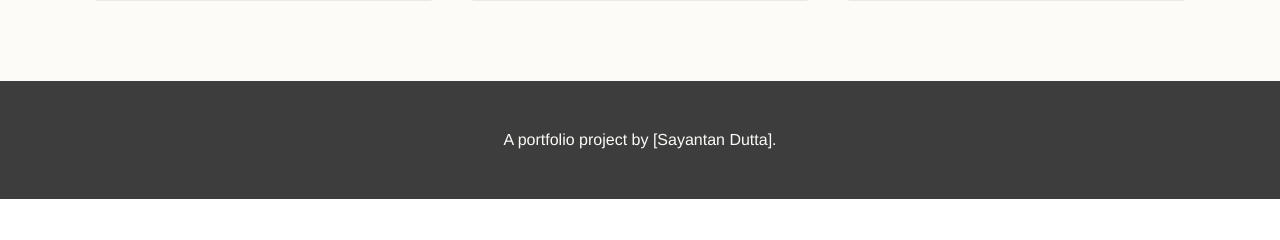
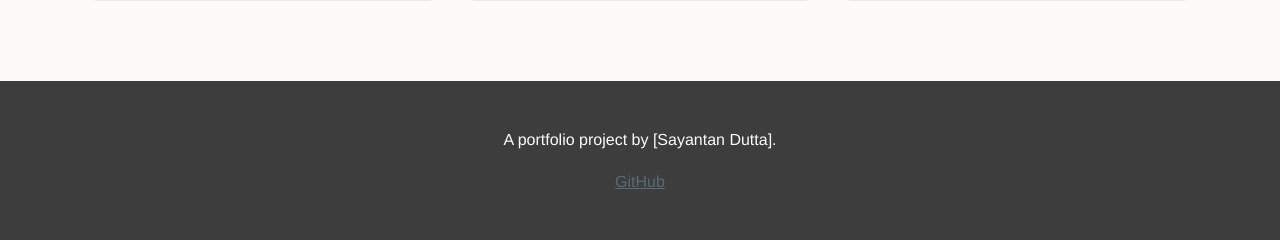
Before and after one commit to CodeTestingNinja/Automated-EDA-Portfolio, a Django app: page / in a window 1280 px wide. Shown: the part 1923-2163 px from the top of the page. Before the commit the page ends 2122 px from the top, so only its background shows below. Run offline with Django 5.2, Linux system fonts and the light colour scheme.

Commit message:
Update home.html

```diff
--- a/eda_portfolio/edaengine/templates/edaengine/home.html
+++ b/eda_portfolio/edaengine/templates/edaengine/home.html
@@ -63,6 +63,7 @@
     <footer>
         <p>A portfolio project by [Sayantan Dutta].</p>
         <!-- Optional: Add links to your GitHub, LinkedIn, etc. -->
+        <p><a href="https://github.com/CodeTestingNinja">GitHub</a></p>
         <!-- <p><a href="#">GitHub</a> | <a href="#">LinkedIn</a></p> -->
     </footer>
 
```
